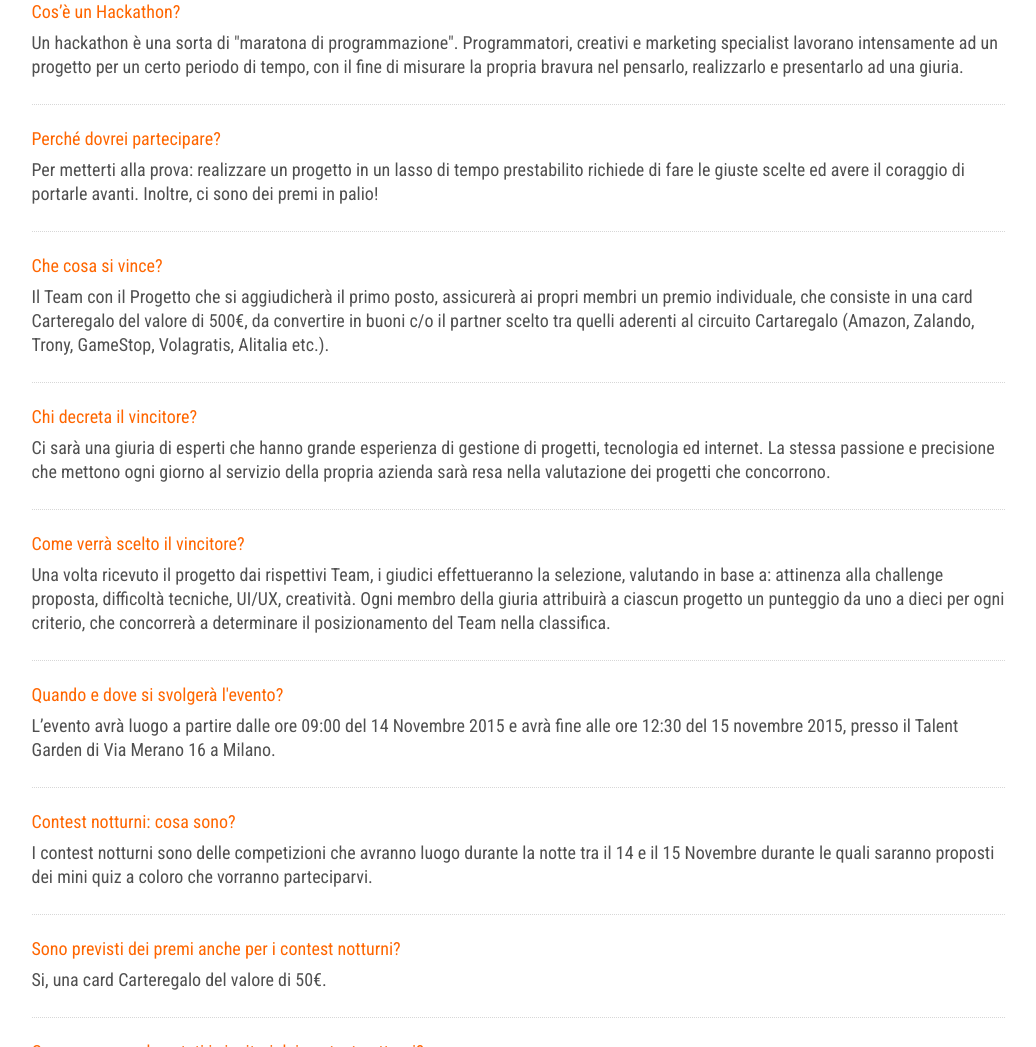
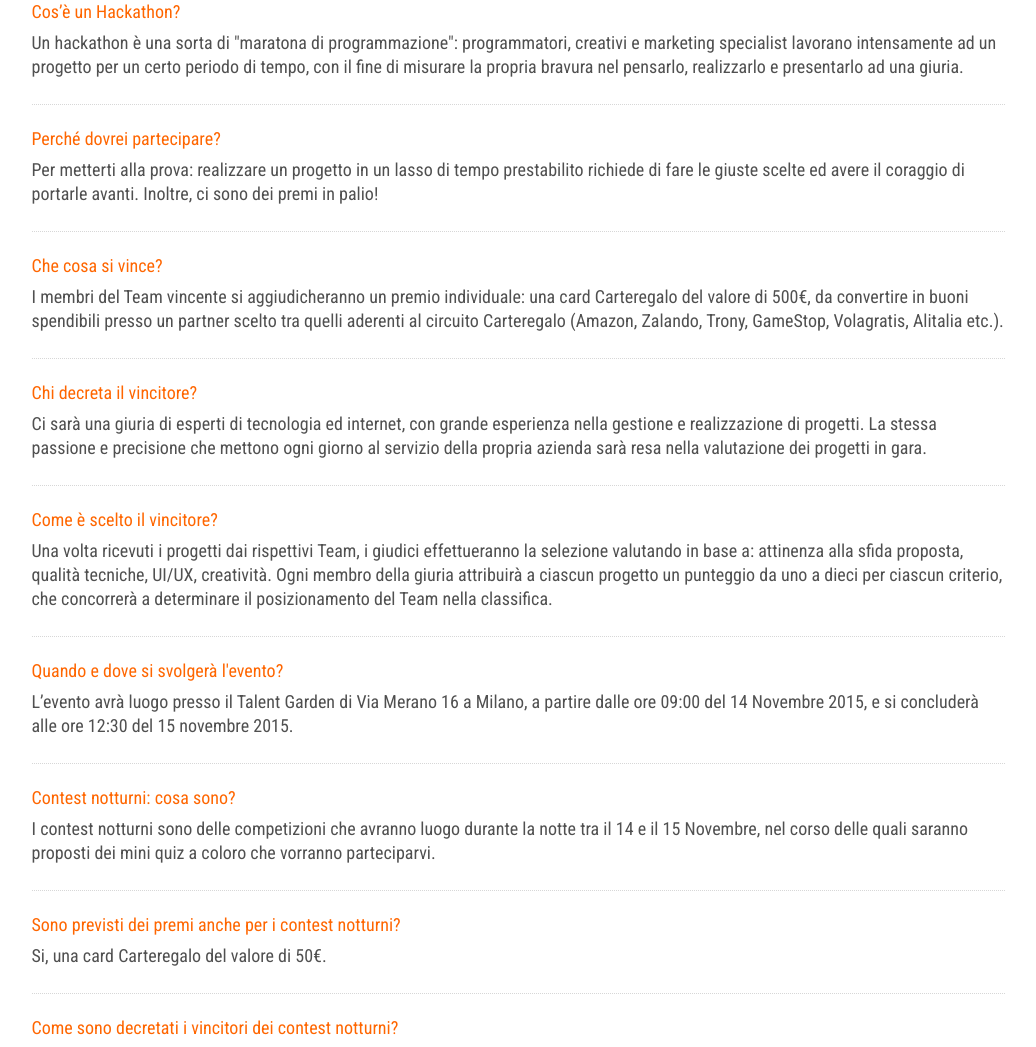
Before and after one commit to facile-it/hackathon2015, a website: page build/index.html in a window 1280 px wide. Shown: the part 1753-2800 px from the top of the page, without its empty margins (122-1158 px from the left). Drawn offline with nearby package versions, Linux system fonts and the light colour scheme; some packages are replaced by stand-ins of ours; files whose address does not match are found by name.

Commit message:
correzioni ripristinate

```diff
--- a/build/index.html
+++ b/build/index.html
@@ -40,7 +40,7 @@
     <section class="first_section" data-speed="5" data-type="background">
         <div class="row">
             <i class="HT_icon HT_icon_logo_hackathon"></i>
-            <h1>14 - 15 novembre 2015.<br/> Milano - Italia </h1>
+            <h1>14 - 15 Novembre 2015<br/> Milano - Italia </h1>
         </div>
     </section>
     <section id="dettagli">
@@ -159,7 +159,7 @@
                 <li>
                     <h2>Cos’è un Hackathon?</h2>
 
-                    <p>Un hackathon è una sorta di "maratona di programmazione". Programmatori,
+                    <p>Un hackathon è una sorta di "maratona di programmazione": programmatori,
                         creativi e marketing specialist lavorano intensamente ad un progetto
                         per un certo periodo di tempo, con il fine di misurare la propria bravura
                         nel pensarlo, realizzarlo e presentarlo ad una giuria.</p>
@@ -177,40 +177,42 @@
                 <li>
                     <h2>Che cosa si vince?</h2>
 
-                    <p>Il Team con il Progetto che si aggiudicherà il primo posto, assicurerà
-                        ai propri membri un premio individuale, che consiste in una card Carteregalo
-                        del valore di 500€, da convertire in buoni c/o il partner scelto tra
-                        quelli aderenti al circuito Cartaregalo (Amazon, Zalando, Trony, GameStop,
+                    <p>I membri del Team vincente si aggiudicheranno un premio
+						individuale: una card Carteregalo del valore di 500€,
+						da convertire in buoni spendibili presso un partner scelto tra
+                        quelli aderenti al circuito Carteregalo (Amazon, Zalando, Trony, GameStop,
                         Volagratis, Alitalia etc.).</p>
                 </li>
                 <li>
                     <h2>Chi decreta il vincitore?</h2>
 
-                    <p>Ci sarà una giuria di esperti che hanno grande esperienza di gestione di
-                        progetti, tecnologia ed internet. La stessa passione e precisione che
+                    <p>Ci sarà una giuria di esperti di tecnologia ed internet,
+						con grande esperienza nella gestione e realizzazione di
+                        progetti. La stessa passione e precisione che
                         mettono ogni giorno al servizio della propria azienda sarà resa nella
-                        valutazione dei progetti che concorrono.</p>
+                        valutazione dei progetti in gara.</p>
                 </li>
                 <li>
-                    <h2>Come verrà scelto il vincitore?</h2>
+                    <h2>Come è scelto il vincitore?</h2>
 
-                    <p>Una volta ricevuto il progetto dai rispettivi Team, i giudici effettueranno
-                        la selezione, valutando in base a: attinenza alla challenge proposta,
-                        difficoltà tecniche, UI/UX, creatività. Ogni membro della giuria attribuirà
-                        a ciascun progetto un punteggio da uno a dieci per ogni criterio, che
+                    <p>Una volta ricevuti i progetti dai rispettivi Team, i giudici effettueranno
+                        la selezione valutando in base a: attinenza alla sfida proposta,
+                        qualità tecniche, UI/UX, creatività. Ogni membro della giuria attribuirà
+                        a ciascun progetto un punteggio da uno a dieci per ciascun criterio, che
                         concorrerà a determinare il posizionamento del Team nella classifica.</p>
                 </li>
                 <li>
                     <h2>Quando e dove si svolgerà l'evento?</h2>
 
-                    <p>L’evento avrà luogo a partire dalle ore 09:00 del 14 Novembre 2015 e avrà
-                        fine alle ore 12:30 del 15 novembre 2015, presso il Talent Garden di Via Merano 16 a Milano.</p>
+                    <p>L’evento avrà luogo presso il Talent Garden di Via Merano 16 a Milano,
+						a partire dalle ore 09:00 del 14 Novembre 2015, e si concluderà
+                        alle ore 12:30 del 15 novembre 2015.</p>
                 </li>
                 <li>
                     <h2>Contest notturni: cosa sono?</h2>
 
                     <p>I contest notturni sono delle competizioni che avranno luogo durante la
-                        notte tra il 14 e il 15 Novembre durante le quali saranno proposti dei
+                        notte tra il 14 e il 15 Novembre, nel corso delle quali saranno proposti dei
                         mini quiz a coloro che vorranno parteciparvi.</p>
                 </li>
                 <li>
@@ -219,7 +221,7 @@
                     <p>Si, una card Carteregalo del valore di 50€.</p>
                 </li>
                 <li>
-                    <h2>Come vengono decretati i vincitori dei contest notturni?</h2>
+                    <h2>Come sono decretati i vincitori dei contest notturni?</h2>
 
                     <p>Il vincitore sarà colui che avrà totalizzato il punteggio più alto rispondendo
                         correttamente ai vari quiz.</p>
@@ -227,7 +229,7 @@
                 <li>
                     <h2>La partecipazione ai contest è individuale o di gruppo?</h2>
 
-                    <p>Possono partecipare tutti gli iscritti al proprio team, ma i giochi a quiz saranno individuali.</p>
+                    <p>Possono partecipare tutti i membri di ciuscun team, ma i giochi a quiz saranno individuali.</p>
                 </li>
             </ul>
         </div>
@@ -274,7 +276,7 @@
     <section id="biglietti">
         <div class="row">
             <h1><i class="HT_icon HT_icon_ticket"></i>Iscrizione</h1>
-            <p>L'iscrizione all'hackathon è gestita tramite la piattaforma Eventbrite, prima di aderire è necessario consultare il <a href="/media/regolamento.pdf" target="_blank" class=""> Regolamento »</a></p>
+            <p>L'iscrizione all'hackathon è gestita tramite la piattaforma Eventbrite: prima di aderire è necessario consultare il <a href="/media/regolamento.pdf" target="_blank" class=""> Regolamento »</a></p>
             <div class="box_frame_biglietti clearfix">
                 <iframe src="http://www.eventbrite.com/tickets-external?eid=17806817671&ref=etckt&v=2"
                         frameborder="0" height="350" width="100%" vspace="0" hspace="0" marginheight="5"
@@ -294,7 +296,7 @@
     </section>
     <footer>
         <div class="row">
-            Copyright © 2015 Facile.it S.p.A
+            Copyright © 2015 Facile.it S.p.A.
             <ul class="social_list">
                 <li>
                     <a href="http://www.facebook.com/facile.it"> <i class="HT_icon HT_icon_social_facebook"></i>
@@ -313,15 +315,5 @@
             </ul>
         </div>
     </footer>
-    <script>
-      (function(i,s,o,g,r,a,m){i['GoogleAnalyticsObject']=r;i[r]=i[r]||function(){
-      (i[r].q=i[r].q||[]).push(arguments)},i[r].l=1*new Date();a=s.createElement(o),
-      m=s.getElementsByTagName(o)[0];a.async=1;a.src=g;m.parentNode.insertBefore(a,m)
-      })(window,document,'script','//www.google-analytics.com/analytics.js','ga');
-
-      ga('create', 'UA-58392939-2', 'auto');
-      ga('send', 'pageview');
-
-    </script>
 </body>
 </html>
```
